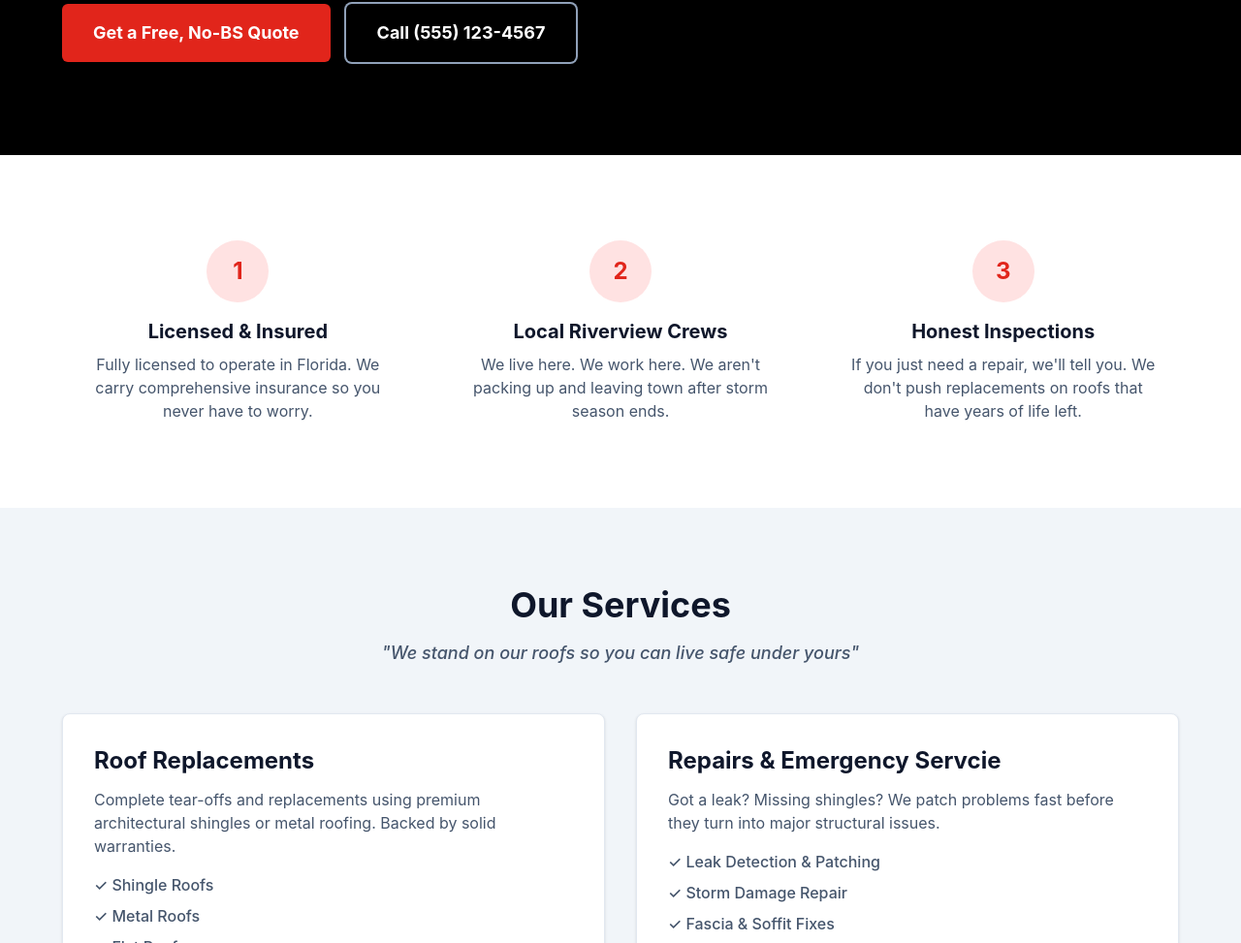
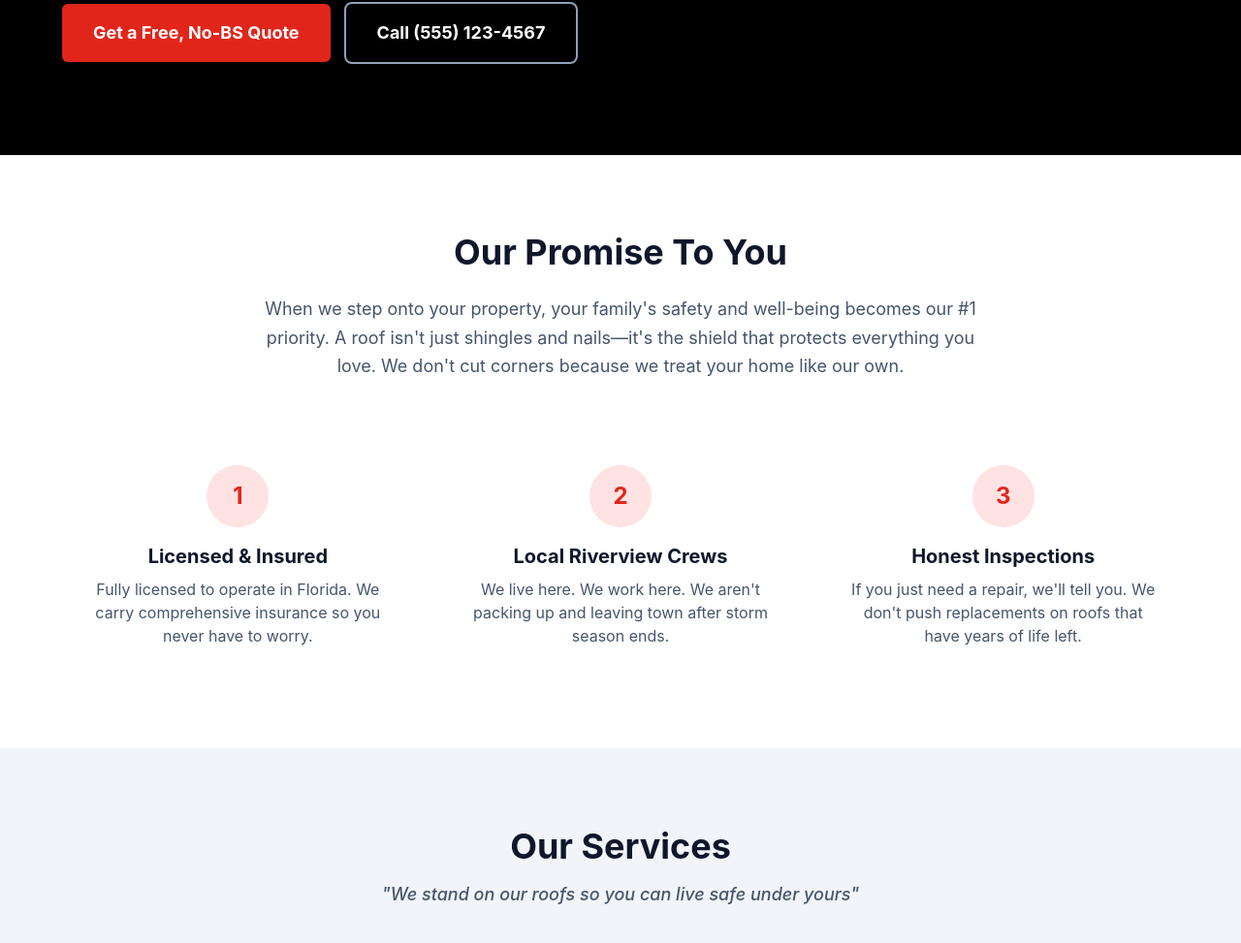
Before and after one commit to DumpsterMachine/titanium-roofing, an Astro site: page / in a window 1280 px wide. Shown: the part 787-1760 px from the top of the page at 97% size. Built offline with nearby package versions, Linux system fonts and the light colour scheme; Astro itself is replaced by a stand-in of ours.

Commit message:
copy: add our promise section header with family safety messaging

```diff
--- a/src/components/Guarantees.astro
+++ b/src/components/Guarantees.astro
@@ -1,7 +1,14 @@
 ---
 ---
-<section class="py-16 bg-white px-6">
+<section class="py-20 bg-white px-6 border-b border-slate-100">
   <div class="max-w-6xl mx-auto">
+    <div class="text-center mb-16 max-w-3xl mx-auto">
+      <h2 class="text-3xl md:text-4xl font-bold mb-6">Our Promise To You</h2>
+      <p class="text-lg text-slate-600 leading-relaxed">
+        When we step onto your property, your family's safety and well-being becomes our #1 priority. A roof isn't just shingles and nails—it's the shield that protects everything you love. We don't cut corners because we treat your home like our own.
+      </p>
+    </div>
+
     <div class="grid grid-cols-1 md:grid-cols-3 gap-8 text-center">
       <div class="p-6">
         <div class="w-16 h-16 bg-red-100 text-[#E1251B] rounded-full flex items-center justify-center mx-auto mb-4 text-2xl font-bold">1</div>
```
